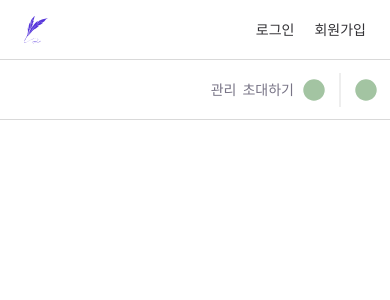
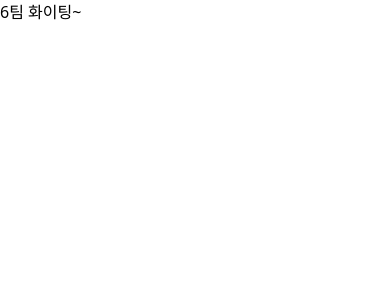
Before and after one commit to Codeit-FE3-Part3-team6-Taskify/Taskify, a Next.js app: page / in a window 390 px wide. Shown: the top 300 px of the page. Built offline with nearby package versions, Linux system fonts and the light colour scheme.

Commit message:
💄 CommonHeader 수정, Avatar 컴포넌트 추가, custom color&screen size 설정

```diff
--- a/public/images/index.js
+++ b/public/images/index.js
@@ -5,7 +5,6 @@ import LogoWhite from './Logo_white.svg';
 import CombinedLogo from './CombinedLogo.svg';
 import CombinedLogoWhite from './CombinedLogoWhite.svg';
 import TempProfile from './temp-profile.svg';
-import Divider from './Divider.svg';
 import AddButtonEmpty from './AddButton_empty.svg';
 import AddButtonFill from './AddButton_fill.svg';
 import CalendarIcon from './CalendarIcon.svg';
@@ -32,7 +31,6 @@ export {
   CombinedLogo,
   CombinedLogoWhite,
   TempProfile,
-  Divider,
   AddButtonEmpty,
   AddButtonFill,
   CalendarIcon,
--- /dev/null
+++ b/src/components/Avatar/Avatar.jsx
@@ -0,0 +1,12 @@
+export default function Avatar({ text, onClick }) {
+  return (
+    <div className="flex items-center justify-center bg-[#A3C4A2] rounded-full w-[38px] h-[38px] border-2 border-white_FFFFFF">
+      <span
+        className="relative text-white_FFFFFF text-base font-semibold"
+        onClick={onClick}
+      >
+        {text}
+      </span>
+    </div>
+  );
+}
--- a/src/components/CommonHeader/CommonHeader.jsx
+++ b/src/components/CommonHeader/CommonHeader.jsx
@@ -1,5 +1,8 @@
+import Avatar from '../Avatar/Avatar';
+
 export default function CommonHeader({
   hasSpace,
+  isLanding,
   smallLogo,
   largeLogo,
   buttons,
@@ -7,43 +10,87 @@ export default function CommonHeader({
   ownerIcon,
   participants,
   divider,
-  profile,
+  userInfo,
 }) {
   return (
     <div
-      className={`flex items-center py-3.25 h-15 md:py-4 md:h-17.5 border-b border-gray_D9D9D9 ${hasSpace ? 'justify-end lg:justify-between' : 'justify-between'} ${hasSpace ? ' pl-20 pr-3 md:pl-57 md:pr-10 lg:pl-85 lg:pr-20' : ' px-6 md:px-10 lg:px-20'} `}
+      className={`${isLanding ? 'bg-black_000000' : 'bg-white_FFFFFF border-b border-gray_D9D9D9'} flex items-center py-[13px] h-[60px] md:py-4 md:h-[70px] ${hasSpace ? 'justify-end lg:justify-between' : 'justify-between'} ${hasSpace ? ' pl-20 pr-3 md:pl-[228px] md:pr-10 lg:pl-[340px] lg:pr-20' : ' px-6 md:px-10 lg:px-20'} `}
     >
       {hasSpace ? (
         <>
           <div className="hidden lg:flex items-center gap-2">
-            <span className=" text-black_333236 text-xl font-bold">
-              {title}
-            </span>
+            <span className="text-black_333236 text-xl font-bold">{title}</span>
             {ownerIcon && (
               <span className="relative w-5 h-fit">{ownerIcon}</span>
             )}
           </div>
           <div className="flex justify-between items-center gap-2 md:gap-8 lg:gap-10">
-            <div className="flex justify-between gap-1.5 py-0.5 md:py-px md:gap-3 lg:gap-4">
-              {buttons}
-            </div>
+            {buttons && (
+              <div className="flex justify-between gap-1.5 py-0.5 md:py-px md:gap-3 lg:gap-4">
+                {buttons}
+              </div>
+            )}
             <div className="flex items-center gap-3 md:gap-6 lg:gap-8">
-              <p className="flex">
-                {/* 10px만큼씩 겹치게 배치해야됨, 모바일일땐 3개 보여주고 그 이후론 5개씩 */}
-                <span className="relative w-6 h-7">{participants}</span>
-              </p>
-              <span className="relative w-1 h-8.5 md:h-9.5">{divider}</span>
-              {profile}
+              {/* 10px만큼씩 겹치게 배치해야됨, 모바일일땐 3개 보여주고 그 이후론 5개씩 */}
+              {/* 모바일 */}
+              <div className="relative flex md:hidden">
+                {participants && (
+                  <>
+                    {participants.slice(0, 2).map((p, index) => (
+                      <span
+                        key={p.id}
+                        className="relative"
+                        style={{ left: `-${index * 10}px`, zIndex: `${index}` }}
+                      >
+                        <Avatar text={p.email.charAt(0).toUpperCase()} />
+                      </span>
+                    ))}
+                    <span className="relative -left-[20px] z-20">
+                      <Avatar text={`+${participants.length - 2}`} />
+                    </span>
+                  </>
+                )}
+              </div>
+              {/* 태블릿, pc */}
+              <div className="relative hidden md:flex">
+                {participants && (
+                  <>
+                    {participants.slice(0, 4).map((p, index) => (
+                      <span
+                        key={p.id}
+                        className="relative"
+                        style={{ left: `-${index * 10}px`, zIndex: `${index}` }}
+                      >
+                        <Avatar text={p.email.charAt(0).toUpperCase()} />
+                      </span>
+                    ))}
+                    <span className="relative -left-[40px] z-40">
+                      <Avatar text={`+${participants.length - 4}`} />
+                    </span>
+                  </>
+                )}
+              </div>
+              {divider && (
+                <span className="relative w-[1px] h-[34px] md:h-[38px] bg-gray_D9D9D9" />
+              )}
+              <div className="flex justify-between items-center gap-3">
+                <Avatar text={userInfo.email.charAt(0).toUpperCase()} />
+                <span className="hidden md:block">{userInfo.nickname}</span>
+              </div>
             </div>
           </div>
         </>
       ) : (
         <>
-          <span className="block md:hidden relative w-6 h-7">{smallLogo}</span>
-          <span className="hidden md:block relative w-30 h-10">
+          <span className="block md:hidden relative w-6 h-7 cursor-pointer">
+            {smallLogo}
+          </span>
+          <span className="hidden md:block relative w-[120px] h-10 cursor-pointer">
             {largeLogo}
           </span>
-          <section className="flex justify-between text-black_333236 gap-5 md:gap-9 text-sm md:text-base ">
+          <section
+            className={`${isLanding ? 'text-white_FFFFFF' : 'text-black_333236'} flex justify-between gap-5 md:gap-9 text-sm md:text-base`}
+          >
             {buttons}
           </section>
         </>
--- a/src/components/UserProfile/UserProfile.jsx
+++ /dev/null
@@ -1,12 +0,0 @@
-import Image from 'next/image';
-
-export default function UserProfile({ userName, profileImage }) {
-  return (
-    <div className="flex justify-between gap-3">
-      <span className="relative w-6 h-7">
-        <Image fill src={profileImage} alt="profile" />
-      </span>
-      <span className="hidden md:block">{userName}</span>
-    </div>
-  );
-}
--- a/src/pages/index.js
+++ b/src/pages/index.js
@@ -1,51 +1,3 @@
-import Image from 'next/image';
-import Header from '@/components/CommonHeader/CommonHeader';
-import UserProfile from '@/components/UserProfile/UserProfile';
-import {
-  Divider,
-  LogoImg,
-  CombinedLogo,
-  TempProfile,
-  CrownIcon,
-} from '../../public/images';
-
 export default function Home() {
-  return (
-    <div>
-      <Header
-        smallLogo={<Image fill src={LogoImg} alt="logo" />}
-        largeLogo={<Image fill src={CombinedLogo} alt="logo" />}
-        buttons={
-          <>
-            <button type="button">로그인</button>
-            <button type="button">회원가입</button>
-          </>
-        }
-      />
-      <Header
-        hasSpace
-        title="대시보드"
-        ownerIcon={<Image src={CrownIcon} alt="" width={20} height={16} />}
-        buttons={
-          <>
-            <button
-              type="button"
-              className="text-gray_787486 text-sm font-medium"
-            >
-              관리
-            </button>
-            <button
-              type="button"
-              className="text-gray_787486 text-sm font-medium"
-            >
-              초대하기
-            </button>
-          </>
-        }
-        participants={<Image fill src={TempProfile} alt="logo" />}
-        divider={<Image fill src={Divider} alt="divider" />}
-        profile={<UserProfile userName="냐옹이" profileImage={TempProfile} />}
-      />
-    </div>
-  );
+  return <>6팀 화이팅~</>;
 }
--- a/tailwind.config.js
+++ b/tailwind.config.js
@@ -7,32 +7,10 @@ module.exports = {
   ],
   theme: {
     extend: {
-      backgroundImage: {
-        'gradient-radial': 'radial-gradient(var(--tw-gradient-stops))',
-        'gradient-conic':
-          'conic-gradient(from 180deg at 50% 50%, var(--tw-gradient-stops))',
-      },
-      padding: {
-        3.25: '0.8125rem',
-        3.75: '0.9375rem',
-        4.25: '1.0625rem',
-        11: '2.75rem',
-        57: '14.25rem',
-        85: '21.25rem',
-      },
-      width: {
-        30: '7.5rem',
-      },
-      height: {
-        8.5: '2.125rem',
-        9.5: '2.375rem',
-        15: '3.75rem',
-        17.5: '4.375rem',
-      },
       colors: {
         black_000000: { DEFAULT: '#000000' },
         black_171717: { DEFAULT: '#171717' },
-        black_333236: { DEFAULT: '#333236', 1: '#2순위컬러' },
+        black_333236: { DEFAULT: '#333236' },
         black_4B4B4B: { DEFAULT: '#4B4B4B' },
         gray_787486: { DEFAULT: '#787486' },
         gray_9FA6B2: { DEFAULT: '#9FA6B2' },
@@ -40,11 +18,18 @@ module.exports = {
         gray_EEEEEE: { DEFAULT: 'EEEEEE' },
         gray_FAFAFA: { DEFAULT: '#FAFAFA' },
         white_FFFFFF: { DEFAULT: '#FFFFFF' },
+        violet_5534DA: { DEFAULT: '#5534DA' },
+        'violet_8%': { DEFAULT: '#F1EFFD' },
+        red_D6173A: { DEFAULT: '#D6173A' },
+        green_7AC555: { DEFAULT: '#7AC555' },
+        purple_760DDE: { DEFAULT: '#760DDE' },
+        orange_FFA500: { DEFAULT: '#FFA500' },
+        blue_76A6EA: { DEFAULT: '#76A5EA' },
+        pink_E876EA: { DEFAULT: '#E876EA' },
       },
       screens: {
-        sm: '375px',
-        md: '744px',
-        lg: '1920px',
+        md: '768px',
+        lg: '1024px',
       },
     },
   },
```
Also changed, not shown: public/images/CombinedLogo.svg, public/images/Divider.svg (deleted).
